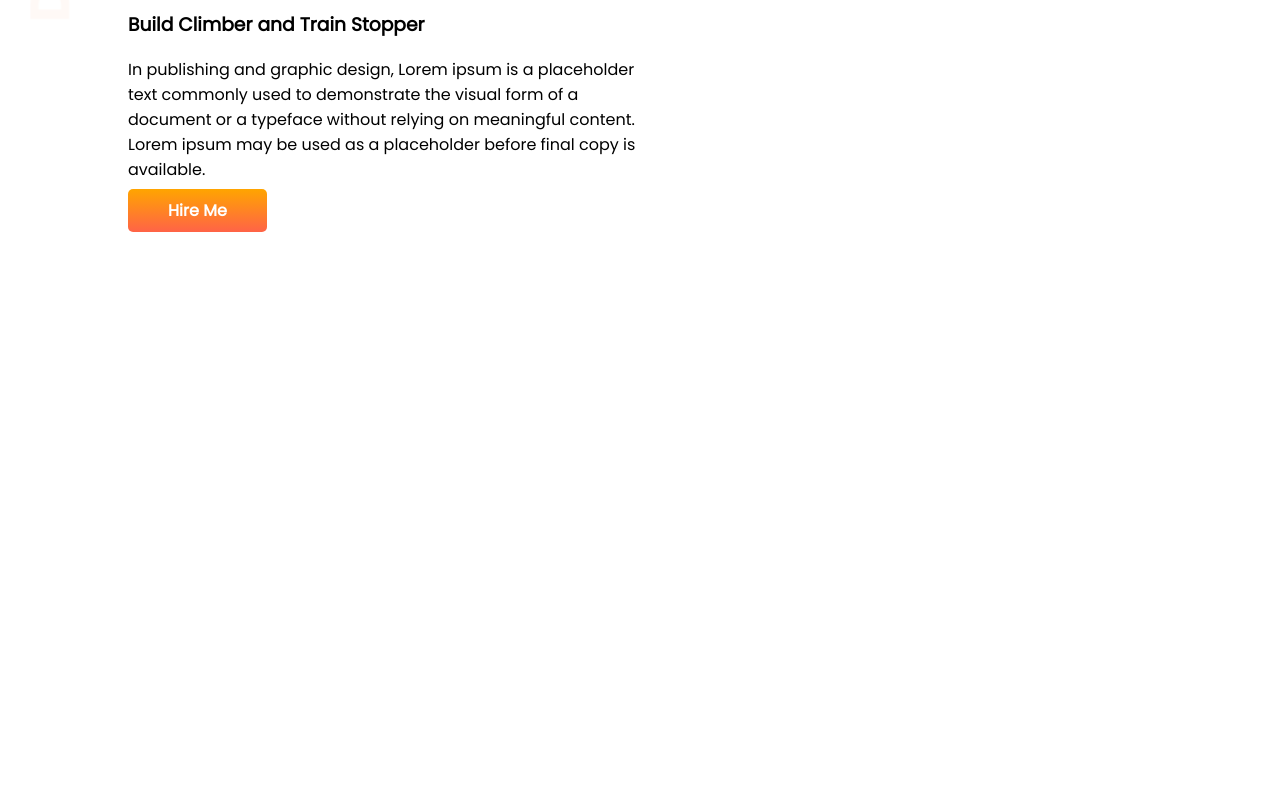
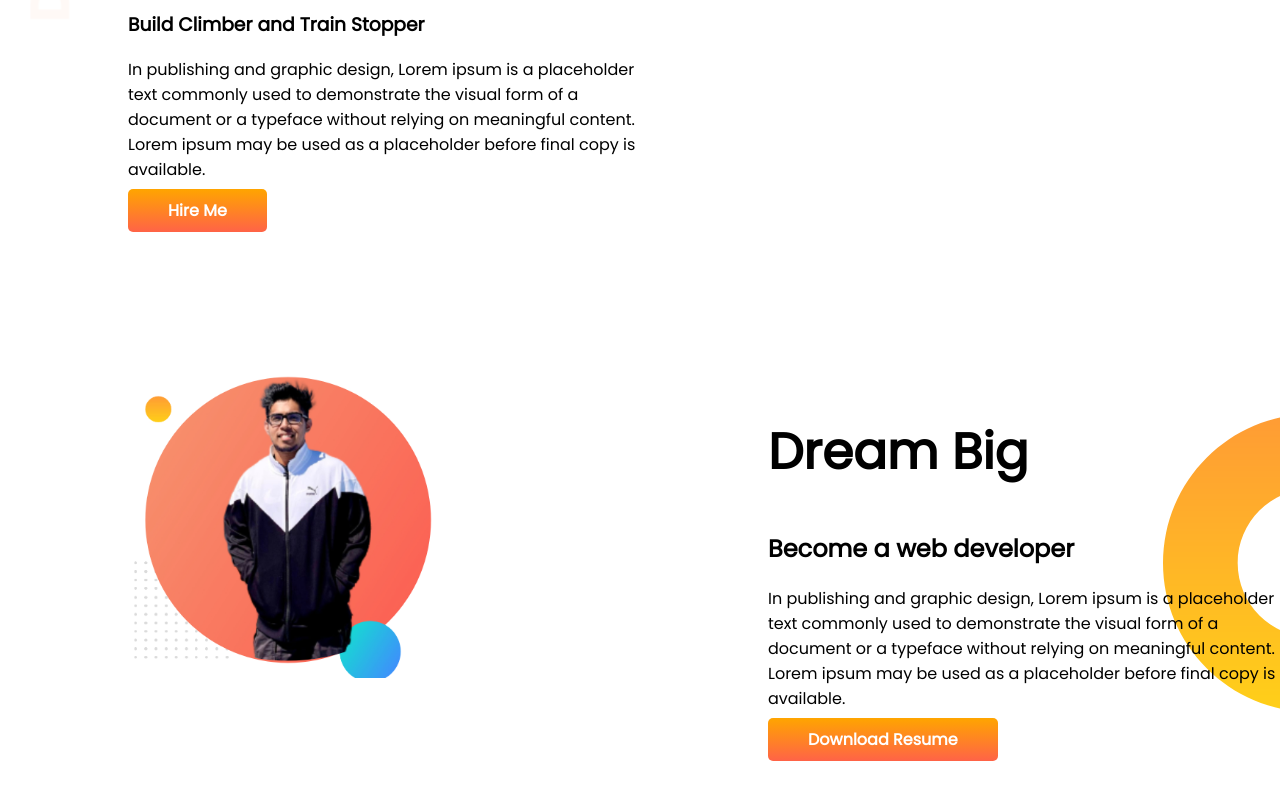
Before and after one commit to Noor-Ismot/Portfolio, a plain HTML site: page index.html in a window 1280 px wide. Shown: the part 340-1140 px from the top of the page. Before the commit the page ends 800 px from the top, so only its background shows below. Drawn offline with Linux system fonts and the light colour scheme.

Commit message:
PortfolioPart2

```diff
--- a/index.html
+++ b/index.html
@@ -29,7 +29,20 @@
             <img src="images/rakib-main-bg.jpg" alt="Rakib picture" width="500px">
         </div>
     </section>
-
+    <section class="dream-big">
+        <div class="half-width">
+            <img src="images/rakib-main-bg.jpg" alt="Rakib picture" width="500px">
+        </div>
+        <div class="half-width">
+            <h1>Dream Big</h1>
+            <h2>Become a web developer</h2>
+            <p>In publishing and graphic design, Lorem ipsum is a placeholder text commonly used to demonstrate the
+                visual
+                form of a document or a typeface without relying on meaningful content. Lorem ipsum may be used as a
+                placeholder before final copy is available.</p>
+            <a class="link-button" href="https://www.facebook.com/merakib" target="_blank">Download Resume</a>
+        </div>
+    </section>
 </body>
 
 </html>
--- a/style.css
+++ b/style.css
@@ -14,6 +14,7 @@ h1 {
 
 section {
     display: flex;
+    margin-bottom: 150px;
 }
 
 .half-width {
@@ -39,3 +40,9 @@ section {
     background-repeat: no-repeat;
 
 }
+
+.dream-big {
+    background-image: url(images/dream-bg.png);
+    background-repeat: no-repeat;
+    background-position: right;
+}
```
